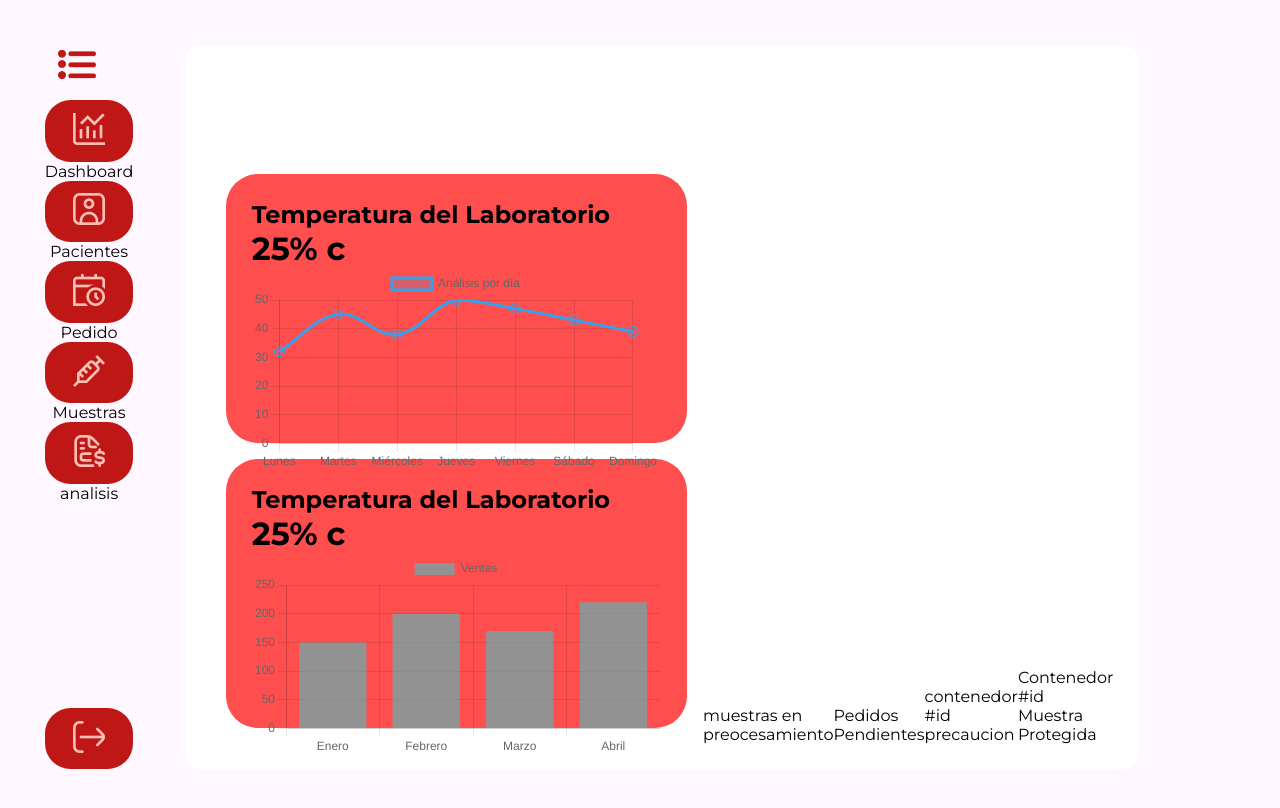
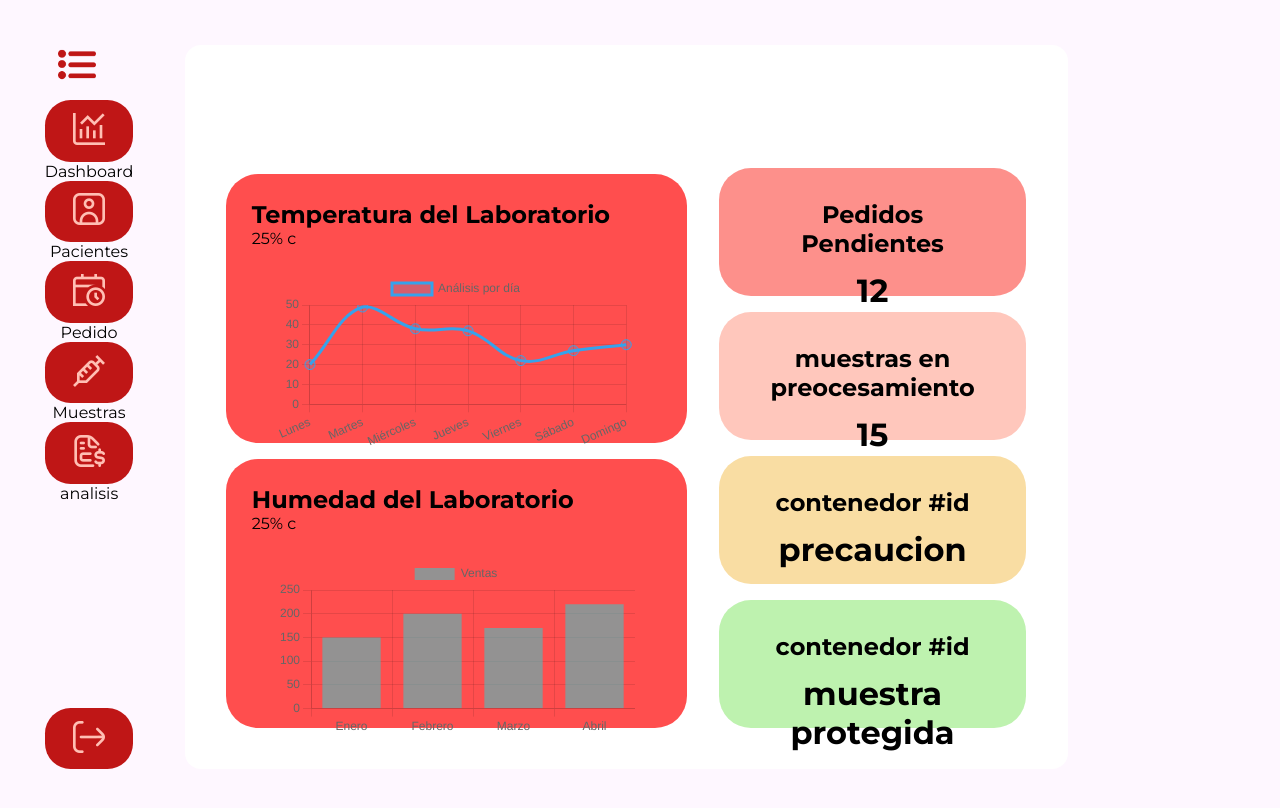
Before and after one commit to IngRamirezJezhuah/Integradora_II_Front, a React (Create React App) app in the folder FRONTEND/Web/integradora_2/: page /Dashboard in a window 1280 px wide. Shown: the top 808 px of the page. Built offline with nearby package versions, Linux system fonts and the light colour scheme.

Commit message:
update-forms

```diff
--- a/FRONTEND/Web/integradora_2/src/App.js
+++ b/FRONTEND/Web/integradora_2/src/App.js
@@ -21,14 +21,13 @@ function App() {
     <Router>
       <Routes>
         {/* Layout principal
-        <Route path="/" element={<Login />}>
+        <Route path="/login" element={<Login />}>
 
           Páginas que usan ese layout
         <Route path="/Login" element={<Login />} />
         <Route path="/Recuperacion" element={<Recuperacion />} />
 
         */}
-
           <Route path="/" element={<Component />} >
           <Route path="/Dashboard" element={<Dashboard />} />
           <Route path="/Pacientes" element={<Pacientes />} />
--- a/FRONTEND/Web/integradora_2/src/Components/graficas/muestras-dia.jsx
+++ b/FRONTEND/Web/integradora_2/src/Components/graficas/muestras-dia.jsx
@@ -19,7 +19,7 @@ const MuestrasHechas = () => {
         datasets: [
             {
                 label: "Análisis por día",
-                data: [32, 45, 38, 50, 47, 43, 39], // máximo 50
+                data: [20, 49, 38, 37, 22, 27, 30], // máximo 50
                 borderColor: "rgba(54, 162, 235, 1)",
                 backgroundColor: "rgba(54, 162, 235, 0.2)",
                 tension: 0.4, // curva suave
--- a/FRONTEND/Web/integradora_2/src/Dash.css
+++ b/FRONTEND/Web/integradora_2/src/Dash.css
@@ -18,3 +18,44 @@
     background-color: #FF4E4E;
     border-radius: 2rem;
 }
+.div-grafica{
+    padding: 1vw;
+    margin: 1vw;
+}
+.div-muestra{
+    padding: 2vw;
+    margin: 1rem;
+    width: 20vw;
+    height: 6vw;
+    background-color: #FD908B;
+    border-radius: 2rem;
+}
+.div-muestra-2{
+    padding: 2vw;
+    margin: 1rem;
+    width: 20vw;
+    height: 6vw;
+    background-color: #FFC7BC;
+    border-radius: 2rem;
+}
+.div-muestra-3{
+    padding: 2vw;
+    margin: 1rem;
+    width: 20vw;
+    height: 6vw;
+    background-color: #f9dda3;
+    border-radius: 2rem;
+}
+.div-muestra-4{
+    padding: 2vw;
+    margin: 1rem;
+    width: 20vw;
+    height: 6vw;
+    background-color: #bef2af;
+    border-radius: 2rem;
+}
+
+.centrar{
+    padding: .5vw;
+    text-align: center;
+}
--- a/FRONTEND/Web/integradora_2/src/Screens/Analisis.jsx
+++ b/FRONTEND/Web/integradora_2/src/Screens/Analisis.jsx
@@ -5,16 +5,16 @@ const Analisis=()=> {
         <div className='margen'>
             <div className='buscador'>
                 <input type="text" placeholder='Buscar Analisis' className='buscador' />
-                <button>+Agregar</button>
+                <button className='btn-agregar'>+Agregar</button>
             </div>
             <div className='scale-in-hor-center'>
                 <div className='caja_1'>
                     <h1 className='titulo'>Pruebas</h1>
                     <div className='prueba_tabla'>
-                        <img src="/prueba-de-sangre.png" alt="prueba imagen" className='imagenes' />
+                        <img src="/prueba-de-sangre.png" alt="prueba imagen" className='imagen-prueba' />
                         <p className='prueba-name'>Quimica Sangiunea</p>
-                        <img src="/borrar.png" alt="editar" className='iconos' />
-                        <img src="/editar.png" alt="borrar" className='iconos' />
+                        <img src="/ajustes.png" alt="borrar" className='iconos' />
+                        <img src="/basura.png" alt="editar" className='iconos' />
                     </div>
                     <hr />
                 </div>
--- a/FRONTEND/Web/integradora_2/src/Screens/Dashboard.jsx
+++ b/FRONTEND/Web/integradora_2/src/Screens/Dashboard.jsx
@@ -5,26 +5,40 @@ import { MuestrasHechas, SampleChart } from '../Components';
 const Dashboard=()=> {
     return (
         <div className='margen'>
-            <div >
+            <div>
                 <div className='div-graficas'>
                     <h2>Temperatura del Laboratorio</h2>
-                    <h1>25% c</h1>
-                    <div>
+                    <p>25% c</p>
+                    <div className='div-grafica'>
                         < MuestrasHechas/>
                     </div>
                 </div>
                 <div className='div-graficas'>
-                    <h2>Temperatura del Laboratorio</h2>
-                    <h1>25% c</h1>
-                    <div>
+                    <h2>Humedad del Laboratorio</h2>
+                    <p>25% c</p>
+                    <div className='div-grafica'>
                         <SampleChart/>
                     </div>
                 </div>
             </div>
-            <div>muestras en preocesamiento</div>
-            <div>Pedidos Pendientes</div>
-            <div>contenedor #id precaucion</div>
-            <div>Contenedor #id Muestra Protegida</div>
+            <div>
+            <div className='div-muestra'>
+                <h2 className='centrar'>Pedidos Pendientes</h2>
+                <h1 className='centrar'>12</h1>
+                </div>
+            <div className='div-muestra-2'>
+                <h2 className='centrar'>muestras en preocesamiento</h2>
+                <h1 className='centrar'>15</h1>
+            </div>
+            <div className='div-muestra-3'>
+                <h2 className='centrar'>contenedor #id</h2>
+                <h1 className='centrar'>precaucion</h1>
+                </div>
+            <div className='div-muestra-4'>
+                <h2 className='centrar'>contenedor #id</h2>
+                <h1 className='centrar'>muestra protegida</h1>
+                </div>
+            </div>
         </div>
     )
 }
--- a/FRONTEND/Web/integradora_2/src/Screens/Pacientes.jsx
+++ b/FRONTEND/Web/integradora_2/src/Screens/Pacientes.jsx
@@ -6,35 +6,41 @@ const Pacientes =() => {
             <div className='margen'>
                 <div className='buscador'>
                     <input type="text" placeholder='Buscar Paciente' className='buscador' />
-                    <button>+Agregar</button>
+                    <button className='btn-agregar'>+Agregar</button>
+                    <p>asa</p>
+                </div>
+                <div>
                 </div>
                 <div className='scale-up-ver-center'>
                     <div className='caja_1'>
                         <div className='prueba_tabla'>
-                            <img src="/user-nat.png" alt="prueba imagen" className='imagenes' />
+                            <img src="/user-nat.png" alt="prueba imagen" className='icono-user' />
                             <p className='prueba-name'>Mario Lira Zamora</p>
                             <img src="/ajustes-deslizadores.png" alt="editar" className='iconos' />
                             <img src="/basura.png" alt="borrar" className='iconos' />
                         </div>
-                        <hr />
                     </div>
                 </div>
                 <div className='scale-up-ver-center'>
                     <div className='caja_2'>
                         <h1 className='titulo'>Detalles</h1>
                         <div className='tabla-detalles'>
-                            <img src="/prueba-de-sangre.png" alt="prueba imagen" className='imagenes' />
-                            <p className='prueba-name'>Quimica Sangiunea</p>
+                            <div className='icono'>
+                                <img className='imagen-prueba' src="/prueba-de-sangre.png" alt="prueba imagen"/>
+                            </div>
+                                <p className='prueba-name'>Quimica Sangiunea</p>
                             <div>
-                                <img src="/email.png" alt="editar" className='iconos' />
+                                <img src="/sobre-mas.png" alt="editar" className='iconos' />
                                 <img src="/descargas.png" alt="borrar" className='iconos' />
                             </div>
                         </div>
                         <div className='tabla-detalles'>
-                            <img src="/prueba-de-sangre.png" alt="prueba imagen" className='imagenes' />
-                            <p className='prueba-name'>Quimica Sangiunea</p>
+                            <div className='icono'>
+                                <img className='imagen-prueba' src="/prueba-de-sangre.png" alt="prueba imagen"/>
+                            </div>
+                                <p className='prueba-name'>Biometrica Hepatica</p>
                             <div>
-                                <img src="/email.png" alt="editar" className='iconos' />
+                                <img src="/sobre-mas.png" alt="editar" className='iconos' />
                                 <img src="/descargas.png" alt="borrar" className='iconos' />
                             </div>
                         </div>
--- a/FRONTEND/Web/integradora_2/src/Screens/Pedidos.jsx
+++ b/FRONTEND/Web/integradora_2/src/Screens/Pedidos.jsx
@@ -9,7 +9,7 @@ const Pedidos =() => {
         <div className='margen'>
             <div className='buscador'>
             <input type="text" placeholder='Buscar muestras' className='buscador' />
-            <button> +agregar</button>
+            <button className='btn-agregar'> +agregar</button>
             </div>
             <div className='scale-up-ver-center'>
                 <div className='caja_1'>
--- a/FRONTEND/Web/integradora_2/src/plantilla.css
+++ b/FRONTEND/Web/integradora_2/src/plantilla.css
@@ -65,7 +65,7 @@
     border-color: #c1bfbf;
 }
 
-button{
+.btn-agregar{
     color: #ffffff;
     background-color: #ff4242;
     border-style: none;
@@ -76,25 +76,31 @@ button{
     margin-left: 60vw;
 }
 .prueba_tabla{
-    padding: 1rem;
+    padding: 10px;
     display: flex;
     align-items: flex-end;
+    background-color: #c1bfbf;
 }
 
-.imagenes{width: 2vw;height: 2vw;}
+.imagen-prueba{
+    width: 2vw;
+    height: 2vw;
+}
+
 .iconos{
     width: 2vw;
+    height: vw;
+    padding: 5px;
+}
+.icono-user{
+    width: 2vw;
     height: 2vw;
-    margin-left: 1rem;
-    padding-right: 3rem;
-    padding: 10px;
+    padding: 5px;
 }
-
 .prueba-name{
-    padding: 7px;
+    padding: 1rem;
     padding-left: 1.5vw;
     padding-right: 8vw;
-    margin-bottom: .5vw;
 }
 
 .detall-tex{
```
Also changed, not shown: FRONTEND/Web/integradora_2/public/descargas.png, FRONTEND/Web/integradora_2/public/sobre-mas.png (added).
